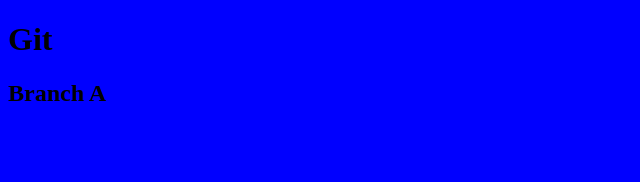
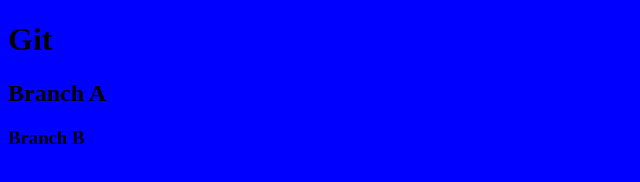
Before and after one commit to NgThePhong0608/gitbasic, a plain HTML site: page index.html in a window 1280 px wide. Shown: the whole page, without its empty margins (0-640 px from the left). Drawn offline with Linux system fonts and the light colour scheme.

Commit message:
branch B

```diff
--- a/index.html
+++ b/index.html
@@ -11,6 +11,7 @@
 <body>
     <h1>Git</h1>
     <h2>Branch A</h2>
+    <h3>Branch B</h3>
 </body>
 
 </html>
```
